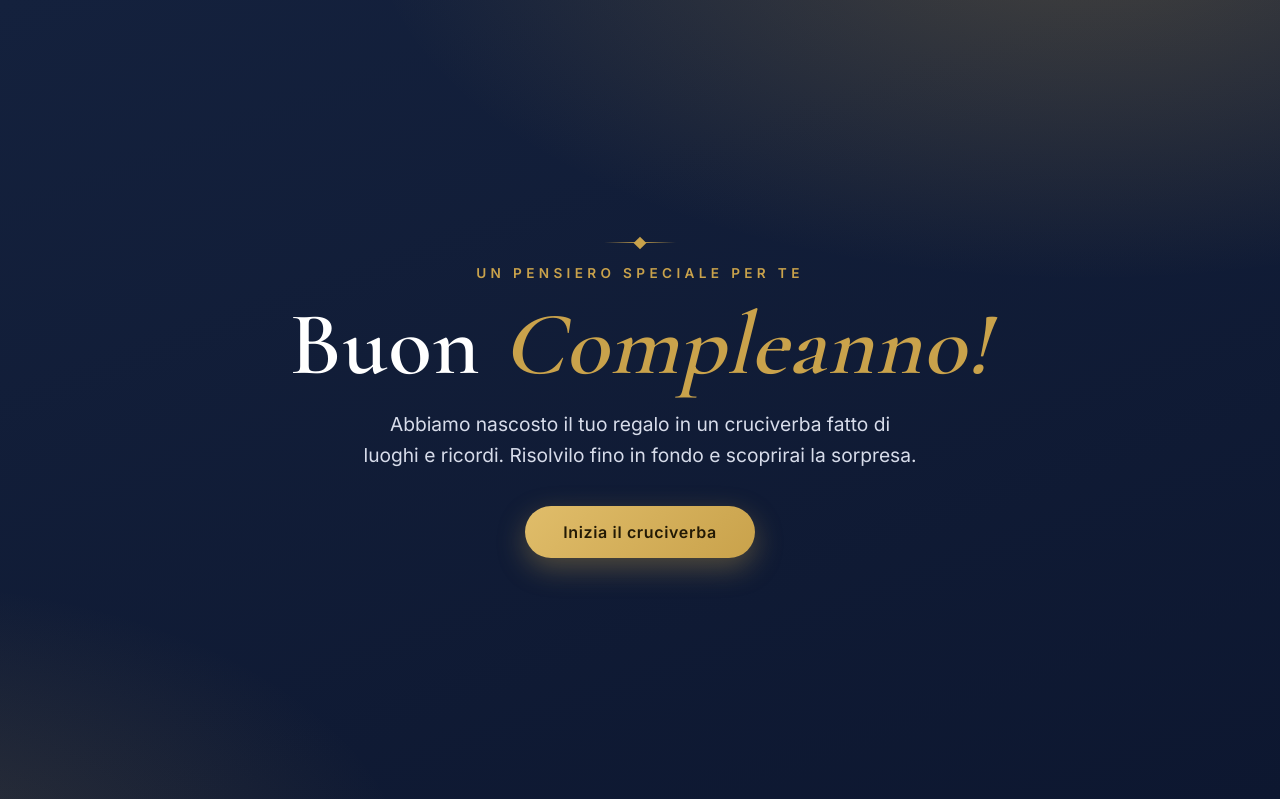
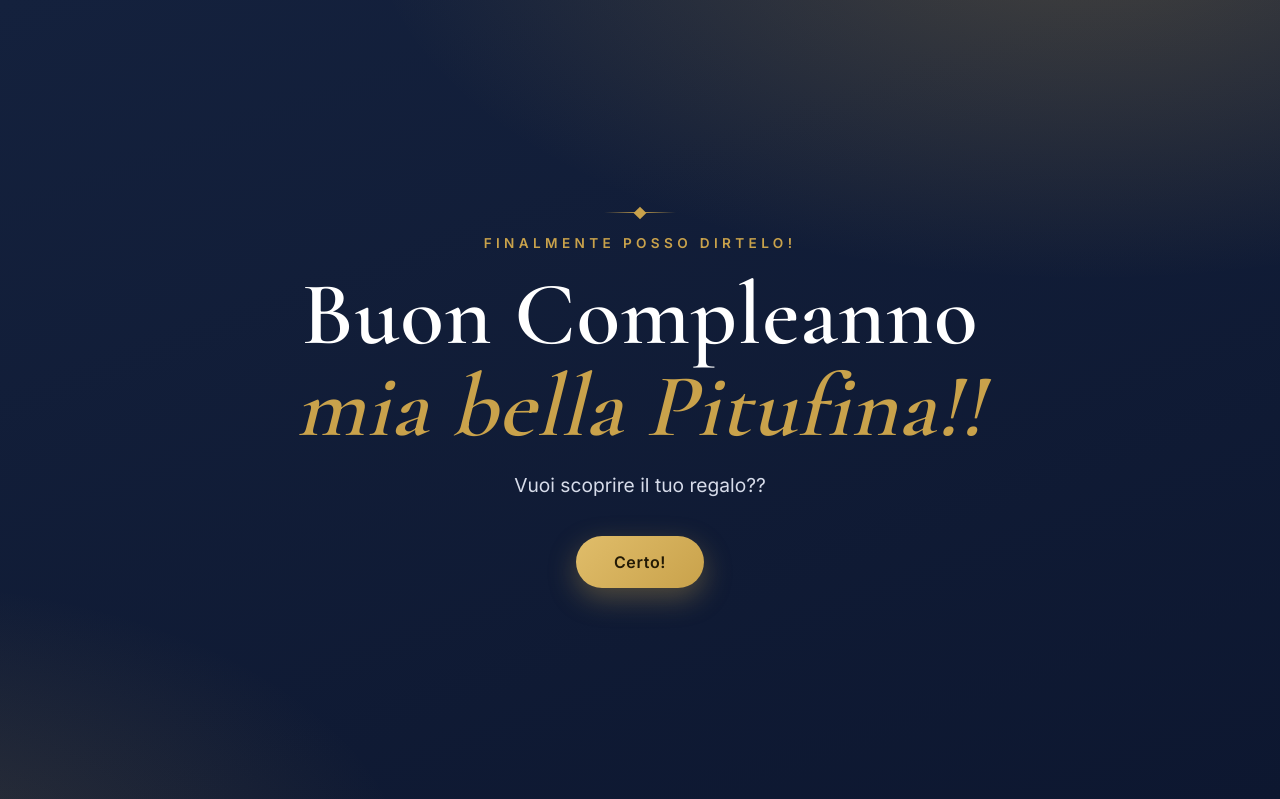
Before and after one commit to james-flosser/martinella_compleanno, a plain HTML site: page index.html in a window 1280 px wide. Shown: the top 799 px of the page. Drawn offline with nearby package versions, Linux system fonts and the light colour scheme.

Commit message:
first page

```diff
--- a/config.js
+++ b/config.js
@@ -7,13 +7,11 @@
 var CONFIG = {
 
   // Nome della festeggiata: compare nel titolo ("Buon Compleanno, Maria!").
-  // Lascialo vuoto "" per non mostrarlo.
-  nome: "",
+  nome: "mia bella Pitufina!",
 
   // Testo sotto il titolo nella schermata di benvenuto
   testoBenvenuto:
-    "Abbiamo nascosto il tuo regalo in un cruciverba fatto di luoghi e ricordi. " +
-    "Risolvilo fino in fondo e scoprirai la sorpresa.",
+    "Scopri il tuo regalo!",
 
   // Parola segreta formata dalle lettere cerchiate (nell'ordine dei numeri dorati).
   // Deve corrispondere alle caselle indicate in schema.js.
--- a/index.html
+++ b/index.html
@@ -16,13 +16,12 @@
 <section id="welcome" aria-label="Benvenuto">
   <div class="welcome-inner">
     <div class="ornament"></div>
-    <p class="eyebrow">Un pensiero speciale per te</p>
-    <h1>Buon <span>Compleanno</span><span id="who"></span></h1>
+    <p class="eyebrow">Finalmente posso dirtelo!</p>
+    <h1>Buon Compleanno<span id="who"></span></h1>
     <p class="lead" id="welcomeLead">
-      Abbiamo nascosto il tuo regalo in un cruciverba fatto di luoghi e ricordi.
-      Risolvilo fino in fondo e scoprirai la sorpresa.
+      Vuoi scoprire il tuo regalo??
     </p>
-    <button class="btn btn-gold" id="startBtn" type="button">Inizia il cruciverba</button>
+    <button class="btn btn-gold" id="startBtn" type="button">Certo!</button>
   </div>
 </section>
 
@@ -92,7 +91,7 @@
   <div class="modal-card">
     <p class="eyebrow">Niente scorciatoie</p>
     <p id="noHintText" class="modal-text"></p>
-    <button class="btn btn-navy" id="noHintClose" type="button">Ci riprovo</button>
+    <button class="btn btn-navy" id="noHintClose" type="button">Uffa!</button>
   </div>
 </div>
 
--- a/script.js
+++ b/script.js
@@ -218,7 +218,7 @@
   if (!CONFIG.messaggioPremio) rewardTextEl.hidden = true;
 
   /* ---- benvenuto ---- */
-  if (NOME) document.getElementById("who").textContent = ", " + NOME + "!"; else document.getElementById("who").textContent = "!";
+  if (NOME) document.getElementById("who").textContent = " " + NOME + "!"; else document.getElementById("who").textContent = "!";
   document.getElementById("startBtn").addEventListener("click", function () {
     document.getElementById("welcome").classList.add("hidden");
     burst();
```
Also changed, not shown: 1 other file.
